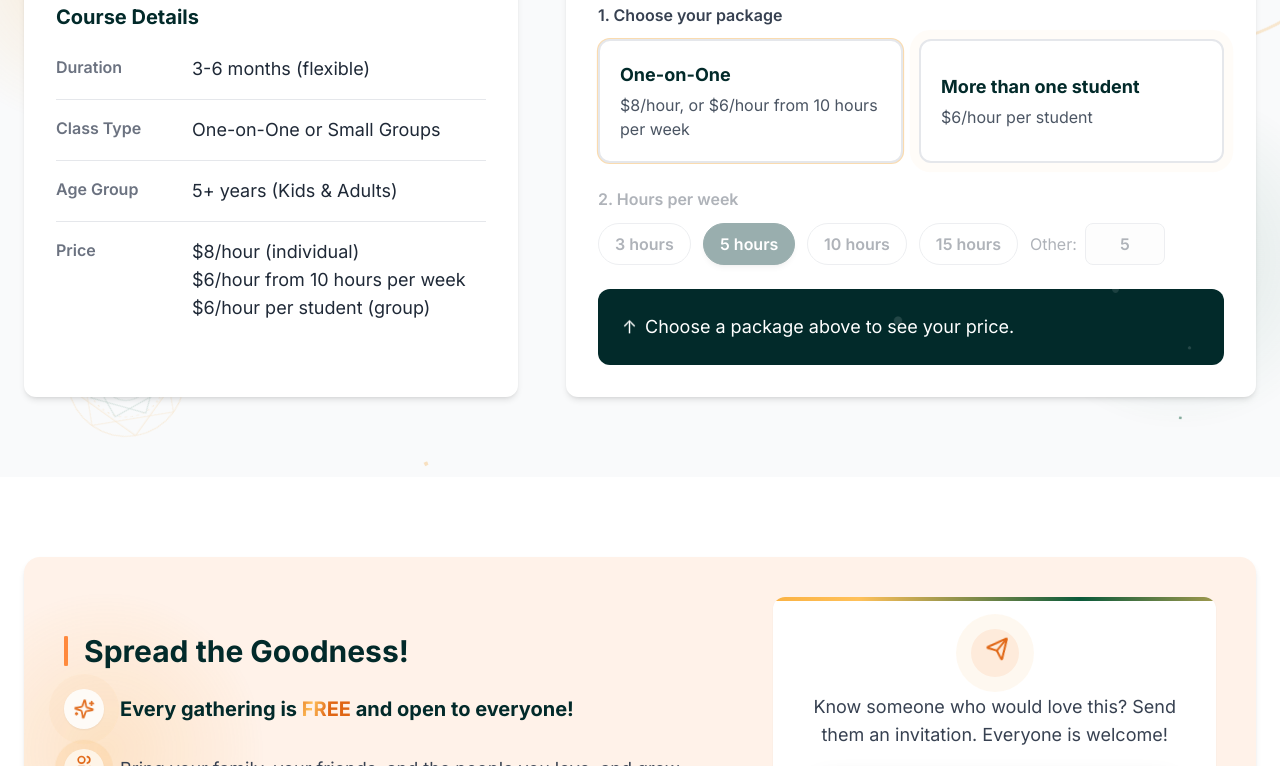
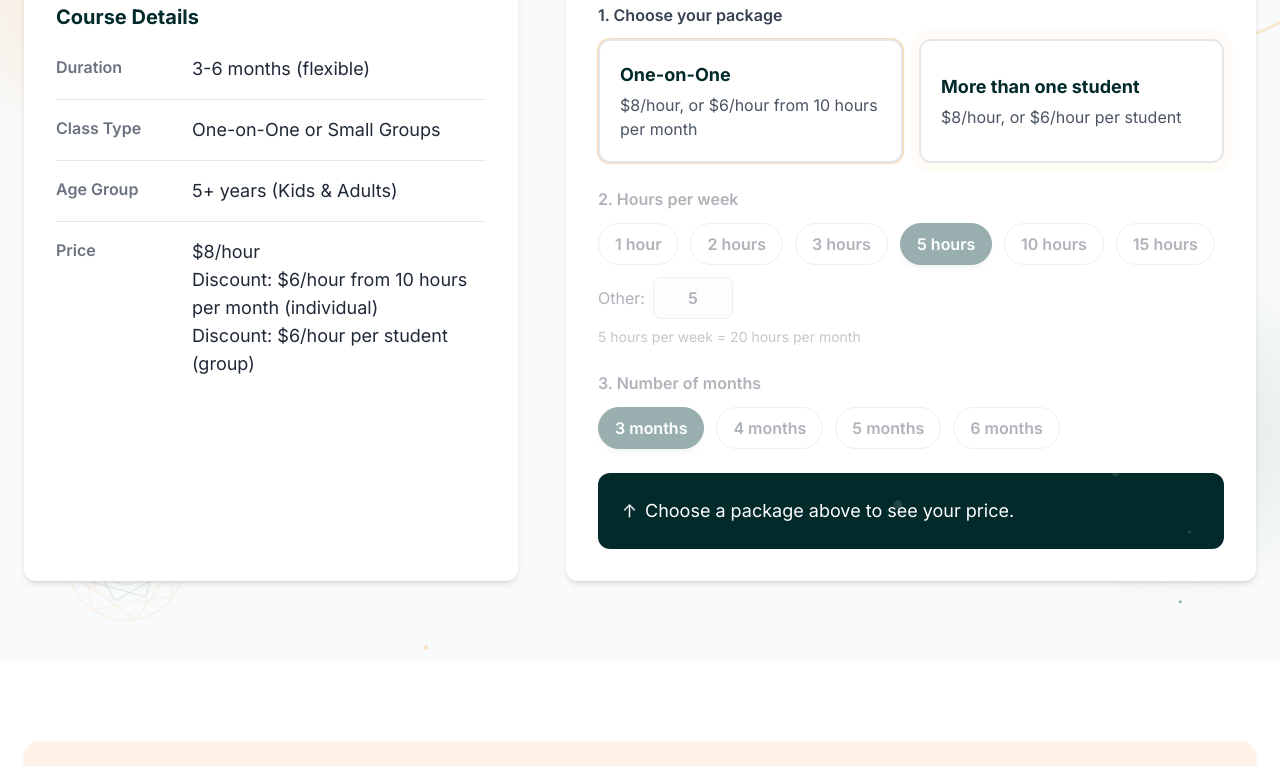
Before and after one commit to abdelrahmanfathyradwan/nebras, a React (Vite) app: page / in a window 1280 px wide. Shown: the part 3574-4340 px from the top of the page. Built offline with nearby package versions, Linux system fonts and the light colour scheme.

Commit message:
add animations

```diff
--- a/src/components/Footer.jsx
+++ b/src/components/Footer.jsx
@@ -9,6 +9,7 @@ import {
   FaEnvelope,
   FaWhatsapp,
   FaTelegram,
+  FaYoutube,
   FaChevronRight,
   FaArrowUp,
 } from 'react-icons/fa';
@@ -133,6 +134,12 @@ const channels = [
     label: 'Telegram Channel',
     icon: FaTelegram,
     color: '#229ED9',
+  },
+  {
+    href: 'https://www.youtube.com/@Nebraskacadmey',
+    label: 'YouTube Channel',
+    icon: FaYoutube,
+    color: '#FF0000',
   },
 ];
 
--- a/src/components/MainContent.jsx
+++ b/src/components/MainContent.jsx
@@ -19,22 +19,23 @@ import {
 /* Pricing rules (edit here only)                                      */
 /* ------------------------------------------------------------------ */
 const PRICING = {
-  individual: {
-    standardRate: 8,        // $/hour when weekly hours are below the threshold
-    discountedRate: 6,       // $/hour when weekly hours reach the threshold
-    discountThreshold: 10,   // weekly hours (10 or more gets the discounted rate)
-  },
-  group: {
-    rate: 6,                 // $/hour per student
-    minStudents: 2,
-    maxStudents: 5,
-  },
+  baseRate: 8,                        // $/hour for everyone by default
+  discountedRate: 6,                  // $/hour when a discount applies
+  individualDiscountMonthlyHours: 10, // single student: 10+ hours per month
+  maxStudents: 5,
+  minStudents: 1,
 };
 
 const WEEKS_PER_MONTH = 4;
-const PRESET_HOURS = [3, 5, 10, 15];
+const PRESET_HOURS = [1, 2, 3, 5, 10, 15]; // hours per week
 const MIN_HOURS = 1;
 const MAX_HOURS = 40;
+const MONTH_OPTIONS = [3, 4, 5, 6];
+
+// Smallest weekly hours that reach the monthly threshold (10 / 4 -> 3)
+const MIN_WEEKLY_FOR_DISCOUNT = Math.ceil(
+  PRICING.individualDiscountMonthlyHours / WEEKS_PER_MONTH
+);
 
 const money = (value) => `$${Number.isInteger(value) ? value : value.toFixed(2)}`;
 const clamp = (value, min, max) => Math.min(max, Math.max(min, value));
@@ -42,7 +43,7 @@ const clamp = (value, min, max) => Math.min(max, Math.max(min, value));
 /* ------------------------------------------------------------------ */
 /* Free community (WhatsApp)                                           */
 /* ------------------------------------------------------------------ */
-const WHATSAPP_GROUP_URL = "https://chat.whatsapp.com/GIh6qMmcnIGGttiPmo4W1b?s=cl&p=a&mlu=4&ilr=4";
+const WHATSAPP_GROUP_URL = "https://whatsapp.com/channel/0029Vb8mO30BadmjZ9lXxG2d";
 const SHARE_TEXT = "Join us for free gatherings on the Quran, prayer, and Arabic. Everyone is welcome, so come and bring someone you love!";
 
 const FREE_EVENTS = [
@@ -491,44 +492,60 @@ const BUBBLES = [
 /* Price calculator                                                    */
 /* ------------------------------------------------------------------ */
 const PriceCalculator = () => {
-  // null = the user has not chosen a package yet (they must choose first)
+  // null = the user has not chosen a package yet
   const [plan, setPlan] = useState(null);
-  const [hours, setHours] = useState(5);
+  const [hours, setHours] = useState(5);              // hours per week (per student)
   const [hoursInput, setHoursInput] = useState('5');
-  const [students, setStudents] = useState(PRICING.group.minStudents);
+  const [students, setStudents] = useState(2);        // used only in group plan
+  const [months, setMonths] = useState(3);
 
   const isIndividual = plan === 'individual';
   const isGroup = plan === 'group';
 
-  const rate = isIndividual
-    ? hours >= PRICING.individual.discountThreshold
-      ? PRICING.individual.discountedRate
-      : PRICING.individual.standardRate
-    : isGroup
-      ? PRICING.group.rate
-      : 0;
+  // One-on-One is always 1 student
+  const studentCount = isGroup ? students : 1;
+
+  const monthlyHours = hours * WEEKS_PER_MONTH;
+
+  // Discount rules:
+  //  - more than one student: always discounted, from the first hour
+  //  - single student: discounted from 10 hours per month
+  let discountReason = null;
+  if (plan) {
+    if (studentCount > 1) discountReason = 'group';
+    else if (monthlyHours >= PRICING.individualDiscountMonthlyHours) discountReason = 'hours';
+  }
+  const hasDiscount = Boolean(discountReason);
+
+  const rate = !plan ? 0 : hasDiscount ? PRICING.discountedRate : PRICING.baseRate;
+  const saving = PRICING.baseRate - PRICING.discountedRate;
 
   const pricePerStudentWeekly = hours * rate;
-  const weeklyTotal = isGroup ? pricePerStudentWeekly * students : pricePerStudentWeekly;
+  const weeklyTotal = hours * rate * studentCount;
   const monthlyTotal = weeklyTotal * WEEKS_PER_MONTH;
+  const periodTotal = monthlyTotal * months;
 
-  // Animated (counting) versions of the totals — display only
+  // Animated (counting) versions of the totals: display only
   const animatedWeekly = useCountUp(weeklyTotal);
   const animatedMonthly = useCountUp(monthlyTotal);
-
-  const hoursToDiscount = Math.max(0, PRICING.individual.discountThreshold - hours);
+  const animatedPeriod = useCountUp(periodTotal);
 
   const selectHours = (value) => {
     setHours(value);
     setHoursInput(String(value));
   };
 
+  // Digits only, 1 to 40. Empty / 0 / negative / text are rejected or reset on blur.
   const handleHoursInput = (e) => {
     const raw = e.target.value;
-    if (raw !== '' && !/^\d+$/.test(raw)) return;
+    if (raw !== '' && !/^\d{1,2}$/.test(raw)) return;
     setHoursInput(raw);
-    if (raw !== '') setHours(clamp(parseInt(raw, 10), MIN_HOURS, MAX_HOURS));
+    if (raw === '') return;
+    const parsed = parseInt(raw, 10);
+    if (parsed >= MIN_HOURS) setHours(clamp(parsed, MIN_HOURS, MAX_HOURS));
   };
+
+  const handleHoursBlur = () => setHoursInput(String(hours));
 
   const chipClass = (active) =>
     `px-4 py-2 rounded-full border text-sm sm:text-base font-semibold transition-all duration-200 hover:-translate-y-0.5 focus:outline-none focus-visible:ring-2 focus-visible:ring-primary-500 focus-visible:ring-offset-2 ${
@@ -552,6 +569,16 @@ const PriceCalculator = () => {
       ✓
     </span>
   );
+
+  const stepperBtn =
+    'w-11 h-11 text-xl font-bold text-secondary-600 transition-all duration-150 active:scale-90 hover:bg-gray-100 disabled:opacity-40 disabled:hover:bg-transparent focus:outline-none focus-visible:ring-2 focus-visible:ring-primary-500';
+
+  const monthsStep = isGroup ? 4 : 3;
+
+  const reasonText =
+    discountReason === 'group'
+      ? 'more than one student'
+      : `${monthlyHours} hours per month`;
 
   return (
     <section className="section-padding bg-gray-50 relative overflow-hidden" aria-labelledby="price-calculator-title">
@@ -579,7 +606,10 @@ const PriceCalculator = () => {
                 ['Duration', '3-6 months (flexible)'],
                 ['Class Type', 'One-on-One or Small Groups'],
                 ['Age Group', '5+ years (Kids & Adults)'],
-                ['Price', '$8/hour (individual)\n$6/hour from 10 hours per week\n$6/hour per student (group)'],
+                [
+                  'Price',
+                  `${money(PRICING.baseRate)}/hour\nDiscount: ${money(PRICING.discountedRate)}/hour from ${PRICING.individualDiscountMonthlyHours} hours per month (individual)\nDiscount: ${money(PRICING.discountedRate)}/hour per student (group)`,
+                ],
               ].map(([term, value], i) => (
                 <Reveal
                   key={term}
@@ -596,7 +626,8 @@ const PriceCalculator = () => {
           {/* Calculator */}
           <Reveal variant="right" delay={120} className="lg:w-7/12 relative overflow-hidden bg-white rounded-xl shadow-md p-6 sm:p-8">
             <div className="mc-flow-bar mc-decor absolute top-0 inset-x-0 h-1" aria-hidden="true" />
-            {/* Step 1: package (required first) */}
+
+            {/* Step 1: package */}
             <fieldset className="mb-6">
               <legend className="font-semibold text-gray-700 mb-3">1. Choose your package</legend>
               <div className="grid grid-cols-1 sm:grid-cols-2 gap-4" role="radiogroup" aria-label="Package">
@@ -610,8 +641,8 @@ const PriceCalculator = () => {
                   {isIndividual && checkBadge}
                   <span className="block text-lg font-bold text-secondary-600">One-on-One</span>
                   <span className="block text-sm sm:text-base text-gray-600 mt-1">
-                    {money(PRICING.individual.standardRate)}/hour, or {money(PRICING.individual.discountedRate)}/hour
-                    from {PRICING.individual.discountThreshold} hours per week
+                    {money(PRICING.baseRate)}/hour, or {money(PRICING.discountedRate)}/hour
+                    from {PRICING.individualDiscountMonthlyHours} hours per month
                   </span>
                 </button>
                 <button
@@ -625,13 +656,13 @@ const PriceCalculator = () => {
                   {isGroup && checkBadge}
                   <span className="block text-lg font-bold text-secondary-600">More than one student</span>
                   <span className="block text-sm sm:text-base text-gray-600 mt-1">
-                    {money(PRICING.group.rate)}/hour per student
+                    {money(PRICING.baseRate)}/hour, or {money(PRICING.discountedRate)}/hour per student
                   </span>
                 </button>
               </div>
             </fieldset>
 
-            {/* Step 2: hours (after a package is chosen) */}
+            {/* Step 2: hours per week */}
             <fieldset className={`mb-6 transition-opacity duration-300 ${plan ? '' : 'opacity-40'}`} disabled={!plan}>
               <legend className="font-semibold text-gray-700 mb-3">2. Hours per week</legend>
               <div className="flex flex-wrap items-center gap-3">
@@ -643,7 +674,7 @@ const PriceCalculator = () => {
                     onClick={() => selectHours(h)}
                     className={chipClass(hours === h)}
                   >
-                    {h} hours
+                    {h} {h === 1 ? 'hour' : 'hours'}
                   </button>
                 ))}
                 <label className="flex items-center gap-2 text-gray-700">
@@ -653,52 +684,79 @@ const PriceCalculator = () => {
                     inputMode="numeric"
                     value={hoursInput}
                     onChange={handleHoursInput}
-                    onBlur={() => setHoursInput(String(hours))}
+                    onBlur={handleHoursBlur}
                     aria-label={`Custom hours per week, ${MIN_HOURS} to ${MAX_HOURS}`}
                     className="w-20 px-3 py-2 rounded-lg border border-gray-300 text-center font-semibold transition-shadow duration-200 focus:outline-none focus:ring-2 focus:ring-primary-500"
                   />
                 </label>
               </div>
-              {isIndividual && hoursToDiscount > 0 && (
-                <p key={hoursToDiscount} className="mc-slide-in mt-3 text-sm sm:text-base text-gray-600">
-                  Add <span className="font-semibold text-primary-600">{hoursToDiscount} more {hoursToDiscount === 1 ? 'hour' : 'hours'}</span> per
-                  week to get {money(PRICING.individual.discountedRate)}/hour.
+              <p className="mt-2 text-xs sm:text-sm text-gray-500">
+                {hours} {hours === 1 ? 'hour' : 'hours'} per week = {monthlyHours} hours per month
+              </p>
+
+              {plan && studentCount === 1 && !hasDiscount && (
+                <p key={hours} className="mc-slide-in mt-3 text-sm sm:text-base text-gray-600">
+                  Reach <span className="font-semibold text-primary-600">{PRICING.individualDiscountMonthlyHours} hours per month</span>{' '}
+                  (at least {MIN_WEEKLY_FOR_DISCOUNT} hours per week) to get {money(PRICING.discountedRate)}/hour.
                 </p>
               )}
-              {isIndividual && hoursToDiscount === 0 && (
+              {plan && studentCount === 1 && hasDiscount && (
                 <p className="mc-slide-in mt-3 text-sm sm:text-base text-primary-600 font-semibold">
-                  You get the {money(PRICING.individual.discountedRate)}/hour rate.
+                  You get the {money(PRICING.discountedRate)}/hour rate.
                 </p>
               )}
             </fieldset>
 
-            {/* Students (group only) */}
+            {/* Step 3: students (group only) */}
             {isGroup && (
               <div className="mc-slide-in mb-6">
                 <p className="font-semibold text-gray-700 mb-3">3. Number of students</p>
                 <div className="inline-flex items-center rounded-full border border-gray-300 overflow-hidden">
                   <button
                     type="button"
-                    onClick={() => setStudents((s) => Math.max(PRICING.group.minStudents, s - 1))}
-                    disabled={students <= PRICING.group.minStudents}
+                    onClick={() => setStudents((s) => Math.max(PRICING.minStudents, s - 1))}
+                    disabled={students <= PRICING.minStudents}
                     aria-label="Decrease number of students"
-                    className="w-11 h-11 text-xl font-bold text-secondary-600 transition-all duration-150 active:scale-90 hover:bg-gray-100 disabled:opacity-40 disabled:hover:bg-transparent focus:outline-none focus-visible:ring-2 focus-visible:ring-primary-500"
+                    className={stepperBtn}
                   >
                     −
                   </button>
                   <span key={students} className="mc-pop w-12 text-center font-bold text-lg" aria-live="polite">{students}</span>
                   <button
                     type="button"
-                    onClick={() => setStudents((s) => Math.min(PRICING.group.maxStudents, s + 1))}
-                    disabled={students >= PRICING.group.maxStudents}
+                    onClick={() => setStudents((s) => Math.min(PRICING.maxStudents, s + 1))}
+                    disabled={students >= PRICING.maxStudents}
                     aria-label="Increase number of students"
-                    className="w-11 h-11 text-xl font-bold text-secondary-600 transition-all duration-150 active:scale-90 hover:bg-gray-100 disabled:opacity-40 disabled:hover:bg-transparent focus:outline-none focus-visible:ring-2 focus-visible:ring-primary-500"
+                    className={stepperBtn}
                   >
                     +
                   </button>
                 </div>
+                {students === 1 && (
+                  <p className="mt-2 text-sm text-gray-600">
+                    With one student the group discount does not apply. Add another student to get {money(PRICING.discountedRate)}/hour each.
+                  </p>
+                )}
               </div>
             )}
+
+            {/* Step: months */}
+            <fieldset className={`mb-6 transition-opacity duration-300 ${plan ? '' : 'opacity-40'}`} disabled={!plan}>
+              <legend className="font-semibold text-gray-700 mb-3">{monthsStep}. Number of months</legend>
+              <div className="flex flex-wrap items-center gap-3">
+                {MONTH_OPTIONS.map((m) => (
+                  <button
+                    key={m}
+                    type="button"
+                    aria-pressed={months === m}
+                    onClick={() => setMonths(m)}
+                    className={chipClass(months === m)}
+                  >
+                    {m} months
+                  </button>
+                ))}
+              </div>
+            </fieldset>
 
             {/* Result */}
             <div className="relative overflow-hidden rounded-xl bg-secondary-600 text-white p-5 sm:p-6" aria-live="polite">
@@ -729,15 +787,37 @@ const PriceCalculator = () => {
                 ) : (
                   <div className="flex flex-col sm:flex-row sm:items-end sm:justify-between gap-4">
                     <div>
-                      <p className="text-white/80 text-sm sm:text-base">
+                      {/* Hourly rate: always starts from $8 */}
+                      <p className="text-lg sm:text-xl font-bold">
+                        {hasDiscount ? (
+                          <>
+                            <span className="line-through text-white/60 mr-2">{money(PRICING.baseRate)}</span>
+                            <span key={rate} className="mc-pop inline-block text-primary-300">{money(rate)}</span>
+                            <span className="text-white/80 font-semibold"> /hour</span>
+                          </>
+                        ) : (
+                          <>
+                            {money(PRICING.baseRate)}
+                            <span className="text-white/80 font-semibold"> /hour</span>
+                          </>
+                        )}
+                      </p>
+                      {hasDiscount && (
+                        <p className="mc-slide-in text-sm sm:text-base text-white/90">
+                          {money(saving)} off every hour ({reasonText})
+                        </p>
+                      )}
+
+                      <p className="mt-3 text-white/80 text-sm sm:text-base">
                         {hours} {hours === 1 ? 'hour' : 'hours'} per week × {money(rate)}
-                        {isGroup ? ` × ${students} students` : ''}
+                        {isGroup ? ` × ${students} ${students === 1 ? 'student' : 'students'}` : ''}
                       </p>
                       {isGroup && (
                         <p className="text-white/80 text-sm sm:text-base">
                           Each student pays {money(pricePerStudentWeekly)} per week
                         </p>
                       )}
+
                       <p className="mt-3 text-sm text-white/80">Weekly price</p>
                       <p className="text-4xl sm:text-5xl font-bold leading-none">
                         <span className="sr-only">{money(weeklyTotal)}</span>
@@ -745,15 +825,26 @@ const PriceCalculator = () => {
                           {money(Math.round(animatedWeekly))}
                         </span>
                       </p>
+
                       <p className="mt-3 text-sm sm:text-base text-white/80">
-                        About{' '}
+                        Monthly:{' '}
                         <span className="font-bold text-white">
                           <span className="sr-only">{money(monthlyTotal)}</span>
                           <span key={monthlyTotal} className="mc-bump inline-block" aria-hidden="true">
                             {money(Math.round(animatedMonthly))}
                           </span>
                         </span>{' '}
-                        per month ({WEEKS_PER_MONTH} weeks)
+                        ({WEEKS_PER_MONTH} weeks)
+                      </p>
+
+                      <p className="mt-1 text-sm sm:text-base text-white/80">
+                        Total for {months} months:{' '}
+                        <span className="font-bold text-white text-lg sm:text-xl">
+                          <span className="sr-only">{money(periodTotal)}</span>
+                          <span key={periodTotal} className="mc-bump inline-block" aria-hidden="true">
+                            {money(Math.round(animatedPeriod))}
+                          </span>
+                        </span>
                       </p>
                     </div>
                     <a
--- a/src/pages/Contact.jsx
+++ b/src/pages/Contact.jsx
@@ -1,6 +1,6 @@
 import React, { useState } from 'react'
 import { Link } from 'react-router-dom'
-import { FaWhatsapp, FaTelegram } from 'react-icons/fa'
+import { FaWhatsapp, FaTelegram, FaYoutube } from 'react-icons/fa'
 import BookingModal from '../components/BookingModal'
 import SEO from '../components/SEO'
 import StructuredData from '../components/StructuredData'
```
